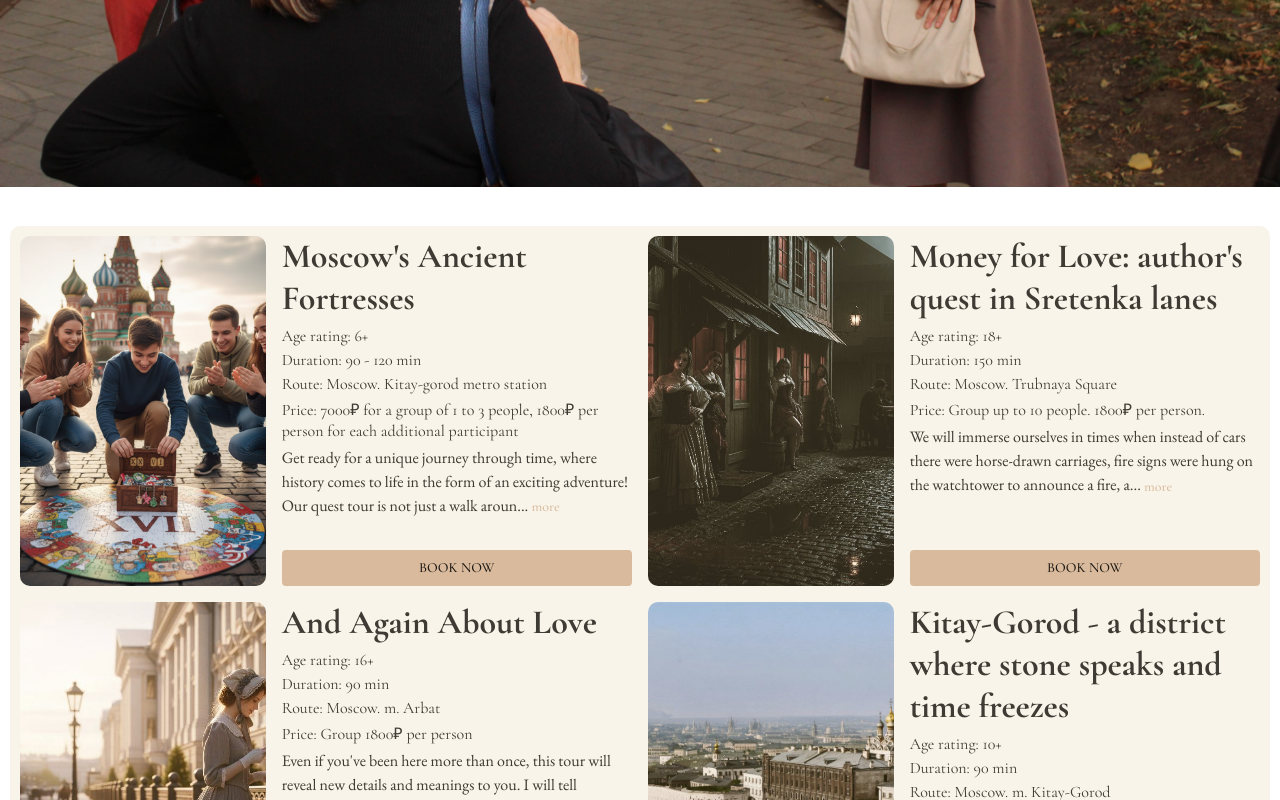
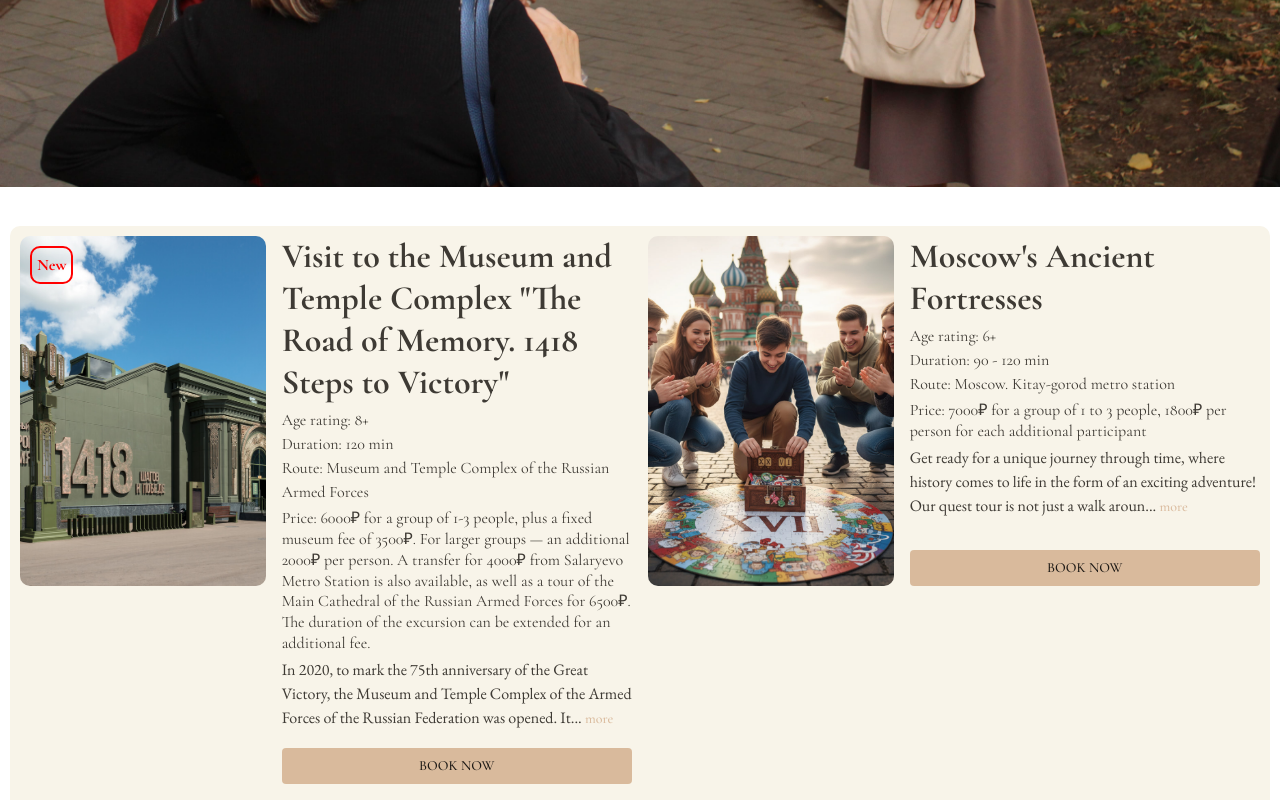
Before and after one commit to Degtyarev02/excursion, a React (Create React App) app: page / in a window 1280 px wide. Shown: the part 2000-2800 px from the top of the page. Built offline with nearby package versions, Linux system fonts and the light colour scheme.

Commit message:
new excursion

```diff
--- a/src/components/ExcursionItem.js
+++ b/src/components/ExcursionItem.js
@@ -34,7 +34,7 @@ const ExcursionItem = ({ info }) => {
 		maxHeight: "350px",
 		maxWidth: matchesMd ? "330px" : "auto",
 		objectFit: "cover",
-		borderRadius: "10px"
+		borderRadius: "10px",
 	});
 
 	return (
@@ -47,8 +47,25 @@ const ExcursionItem = ({ info }) => {
 			}}
 		>
 			<Grid container spacing={matchesMd ? 2 : 3} sx={{ flexGrow: 1 }}>
-				<Grid item size={{ xs: 12, md: 4, lg: 5 }}>
+				<Grid item size={{ xs: 12, md: 4, lg: 5 }} position={"relative"}>
 					<Image src={info.img} />
+
+					{info.isNew && (
+						<Typography
+							sx={{
+								padding: "5px",
+								border: "2px solid red",
+								borderRadius: "10px",
+								position: "absolute",
+								top: "10px",
+								left: "10px",
+								color: "red",
+								fontWeight: "bold",
+							}}
+						>
+							{t("excursions.isNew")}
+						</Typography>
+					)}
 				</Grid>
 				<Grid
 					item
--- a/src/components/GreetingSection.js
+++ b/src/components/GreetingSection.js
@@ -36,6 +36,7 @@ const GreetingSection = () => {
 					position: "absolute",
 					top: matchesLg ? "50%" : "0%",
 					left: "20px",
+					maxWidth: matchesMd ? "400px" : "250px"
 				}}
 			>
 				<Typography variant="h2" sx={{ fontSize: matchesMd ? "65px" : "40px" }}>
--- a/src/utils/consts.js
+++ b/src/utils/consts.js
@@ -149,6 +149,17 @@ export const excursions = [
     route: "excursions.5.route",
     desc: "excursions.5.description",
     price: "excursions.5.price",
+    url: "https://tglink.ru/anna_excursion"
+  },
+  {
+    img: "/excursions/pobeda.jpg",
+    name: "excursions.6.title",
+    age: "excursions.6.age",
+    time: "excursions.6.time",
+    route: "excursions.6.route",
+    desc: "excursions.6.description",
+    price: "excursions.6.price",
     url: "https://tglink.ru/anna_excursion",
+    isNew: true
   },
 ];
--- a/src/utils/locales/en.json
+++ b/src/utils/locales/en.json
@@ -119,13 +119,22 @@
 			"description": "Get ready for a unique journey through time, where history comes to life in the form of an exciting adventure! Our quest tour is not just a walk around Red Square, but a real interactive investigation. Young detectives will set out to explore the might of the ancient fortress, touch formidable artillery pieces from the past, and learn the dramatic history of the 18th-century Moscow quarantine—complete with real plague barracks and decrees that changed the city's life. They will make unexpected discoveries: for example, a secret compass hidden right under their feet on the centuries-old cobblestones, and fun games of Charades and Hangman that will help solidify new knowledge in an engaging way. The entire route is filled with search: at each stop, participants will find fragments of a mysterious puzzle so that at the climactic moment, by joining forces, they can assemble all the pieces, solve a cunning cipher, and personally unlock the code to an antique chest filled with well-deserved souvenirs. This is an unforgettable experience where every child becomes not a passive listener, but the main hero of their own historical investigation!",
 			"price": "7000₽ for a group of 1 to 3 people, 1800₽ per person for each additional participant"
 		},
+		"6": {
+			"title": "Visit to the Museum and Temple Complex \"The Road of Memory. 1418 Steps to Victory\"",
+			"age": "8+",
+			"time": "120 min",
+			"route": "Museum and Temple Complex of the Russian Armed Forces",
+			"description": "In 2020, to mark the 75th anniversary of the Great Victory, the Museum and Temple Complex of the Armed Forces of the Russian Federation was opened. Its centerpiece is the Main Cathedral of the Russian Armed Forces. Surrounding the Cathedral, like a fortress wall, is the multimedia complex \"The Road of Memory. 1418 Steps to Victory.\" We will talk about life on the front lines and on the home front, about soldiers' daily lives and the great battles that entered world history. You will see the River of Memory, consisting of more than 30 million photographs of participants in the Great Patriotic War.",
+			"price": "6000₽ for a group of 1-3 people, plus a fixed museum fee of 3500₽. For larger groups — an additional 2000₽ per person. A transfer for 4000₽ from Salaryevo Metro Station is also available, as well as a tour of the Main Cathedral of the Russian Armed Forces for 6500₽. The duration of the excursion can be extended for an additional fee."
+		},
 		"age_rating": "Age rating:",
 		"duration": "Duration:",
 		"route": "Route:",
 		"price": "Price:",
 		"expand": "more",
 		"collapse": "less",
-		"book": "Book now"
+		"book": "Book now",
+		"isNew": "New"
 	},
 	"headers": {
 		"about": "About Me",
--- a/src/utils/locales/fr.json
+++ b/src/utils/locales/fr.json
@@ -119,13 +119,22 @@
 			"description": "Préparez-vous pour un voyage unique à travers le temps, où l'histoire prend vie dans une aventure palpitante ! Notre visite-jeu de piste n'est pas simplement une promenade sur la Place Rouge, mais une véritable enquête interactive. Nos jeunes détectives partiront explorer la puissance de l'ancienne forteresse, toucheront de formidables pièces d'artillerie du passé et découvriront l'histoire dramatique de la quarantaine moscovite au XVIIIe siècle—avec de véritables baraquements de peste et des décrets qui ont changé la vie de la ville. Ils feront des découvertes inattendues : par exemple, une boussole secrète cachée juste sous leurs pieds sur les pavés centenaires, et des jeux amusants comme le jeu des Mimiques (Crocodile) et le Pendu qui aideront à ancrer les nouvelles connaissances de manière ludique. Tout le parcours sera ponctué de recherches : à chaque étape, les participants trouveront des fragments d'un puzzle mystérieux afin qu'au moment culminant, en unissant leurs forces, ils puissent assembler toutes les pièces, déchiffrer un code ingénieux et ouvrir eux-mêmes le cadenas d'un coffret ancien rempli de souvenirs bien mérités. C'est une expérience inoubliable où chaque enfant devient non pas un auditeur passif, mais le héros de sa propre enquête historique !",
 			"price": "7000₽ pour un groupe de 1 à 3 personnes, 1800₽ par personne pour chaque participant supplémentaire"
 		},
+		"6": {
+			"title": "Visite du complexe muséal et religieux \"La Route de la Mémoire. 1418 pas vers la Victoire\"",
+			"age": "8+",
+			"time": "120 min",
+			"route": "Complexe Muséal et Religieux des Forces Armées de la Fédération de Russie",
+			"description": "En 2020, pour célébrer le 75e anniversaire de la Grande Victoire, le complexe muséal et religieux des Forces armées de la Fédération de Russie a été inauguré. Son centre est la Cathédrale principale des Forces armées russes. Autour de la Cathédrale, telle un mur de forteresse, se trouve le complexe multimédia \"La Route de la Mémoire. 1418 pas vers la Victoire\". Nous parlerons de la vie sur le front et à l'arrière, de la vie quotidienne des soldats et des grandes batailles entrées dans l'histoire mondiale. Vous verrez la Rivière de la Mémoire, composée de plus de 30 millions de photographies de participants à la Grande Guerre Patriotique.",
+			"price": "6000₽ pour un groupe de 1 à 3 personnes, plus des frais muséaux fixes de 3500₽. Pour un nombre supérieur de participants — un supplément de 2000₽ par personne. Une navette au départ de la station de métro Salaryevo est disponible pour 4000₽, ainsi qu'une visite de la Cathédrale principale des Forces armées russes pour 6500₽. La durée de l'excursion peut être prolongée moyennant un supplément."
+		},
 		"age_rating": "Classement d'âge:",
 		"duration": "Durée:",
 		"route": "Itinéraire:",
 		"price": "Prix:",
 		"expand": "plus",
 		"collapse": "réduire",
-		"book": "Réserver"
+		"book": "Réserver",
+		"isNew": "Nouveauté"
 	},
 	"headers": {
 		"about": "À propos de moi",
--- a/src/utils/locales/ru.json
+++ b/src/utils/locales/ru.json
@@ -114,10 +114,18 @@
 		"5": {
 			"title": "Древние крепости Москвы",
 			"age": "6+",
-			"time": "90 - 120 мин",
+			"time": "120 мин",
 			"route": "Москва. м. Китай-город",
 			"description": "Приготовьтесь к уникальному путешествию во времени, где история оживает в формате захватывающего приключения! Наша экскурсия-квест — это не просто прогулка по Красной площади, а настоящее интерактивное расследование. Юные сыщики отправятся изучать мощь древней крепости, прикоснутся к грозным артиллерийским орудиям прошлого и узнают драматическую историю московского карантина XVIII века — с настоящими чумными бараками и указами, которые меняли жизнь города. Их ждут неожиданные открытия: например, тайный компас, скрывающийся прямо под ногами на вековой брусчатке, и веселые игры в ассоциации («Крокодил») и «Виселицу», которые помогут закрепить новые знания в увлекательной форме. Весь маршрут будет наполнен поиском: на каждой остановке участники будут находить фрагменты загадочного пазла, чтобы в кульминационный момент, объединившись, сложить все кусочки воедино, разгадать хитрый шифр и лично открыть код от старинной шкатулки с заслуженными сувенирами. Это незабываемый опыт, где каждый ребенок становится не пассивным слушателем, а главным героем собственного исторического расследования!",
 			"price": "7000₽ за группу от 1 до 3 человек, за каждого дополнительного участника 1800₽ с человека"
+		},
+		"6": {
+			"title": "Посещение музейно-храмового комплекса \"Дорога памяти. 1418 шагов к победе\"",
+			"age": "8+",
+			"time": "120 мин",
+			"route": "Музейно-Храмовый Комплекс ВС РФ",
+			"description": "В 2020 году в честь 75-летия Великой Победы был открыт музейно-храмовый комплекс Вооруженных Сил Российской Федерации. Его центром является Главный храм Вооруженных Сил РФ. А вокруг Храма, окружая его, словно крепостная стена расположен мультимедийный комплекс \"Дорога Памяти. 1418 шагов к Победе\" Мы поговорим о жизни на фронте и в тылу, о солдатском быте и о великих сражениях, вошедших в мировую историю. Вы увидите реку памяти, состоящую из более 30 млн фотографий участников Великой Отечественной Войны",
+			"price": "6000₽ за группу 1-3 человека, плюс фиксированный музейный сбор 3500₽. Для большего числа участников — плюс 2000₽ с каждого человека. Дополнительно доступен трансфер за 4000₽ от м. Саларьево и тур по Главному Храму ВС РФ за 6500₽. Продолжительность экскурсии может быть увеличена за доп. плату"
 		},
 		"age_rating": "Возрастной рейтинг:",
 		"duration": "Длительность:",
@@ -125,7 +133,8 @@
 		"price": "Стоимость:",
 		"expand": "ещё",
 		"collapse": "свернуть",
-		"book": "Забронировать"
+		"book": "Забронировать",
+		"isNew": "Новинка"
 	},
 	"headers": {
 		"about": "Обо мне",
@@ -133,7 +142,7 @@
 		"special_conditions": "Специальные условия",
 		"reviews": "Отзывы"
 	},
-	"greeting" : {
+	"greeting": {
 		"name": "Иной ракурс",
 		"name2": "Авторские экскурсии Зуевой Анны",
 		"aboutMe": "Обо мне",
```
Also changed, not shown: public/excursions/pobeda.jpg (added).
